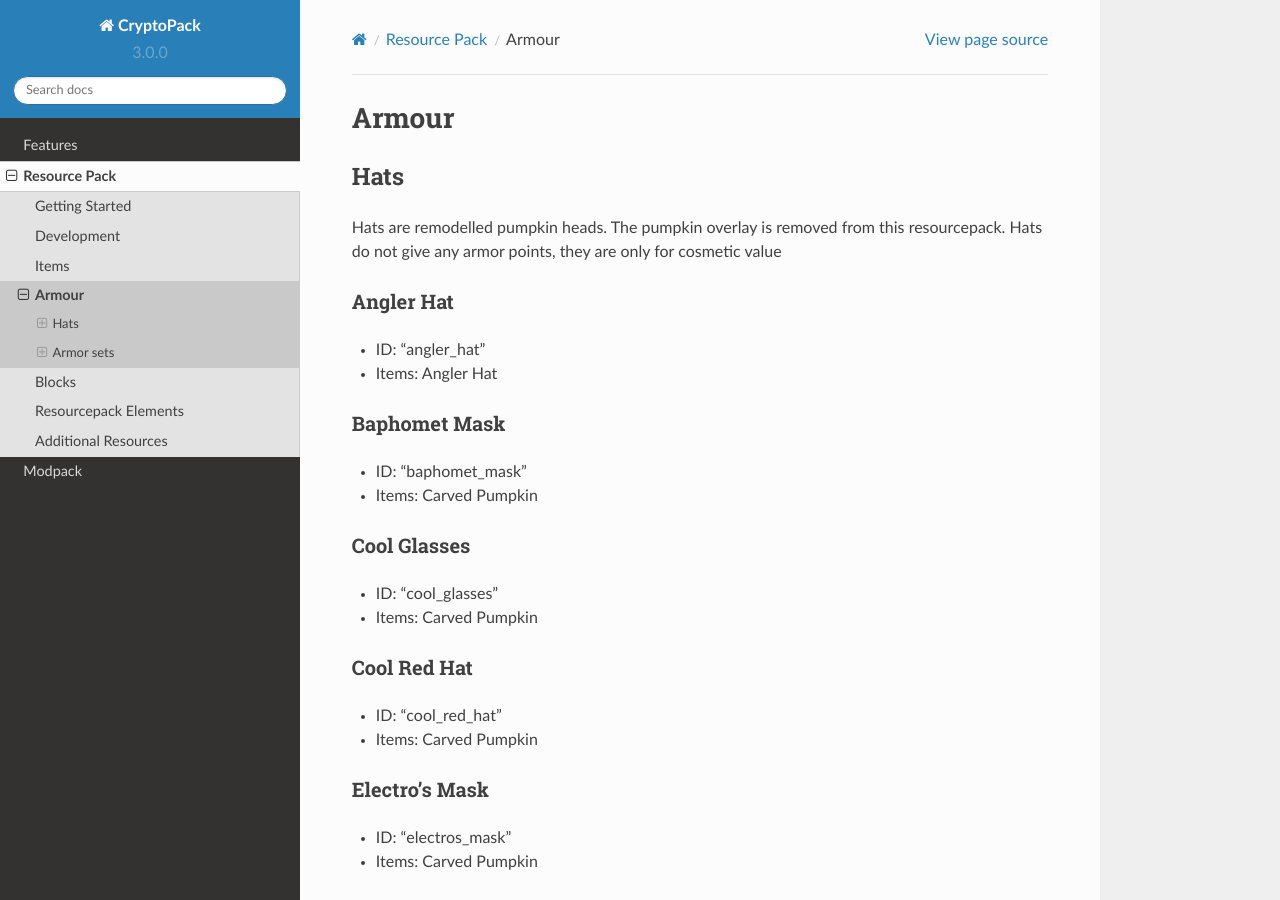
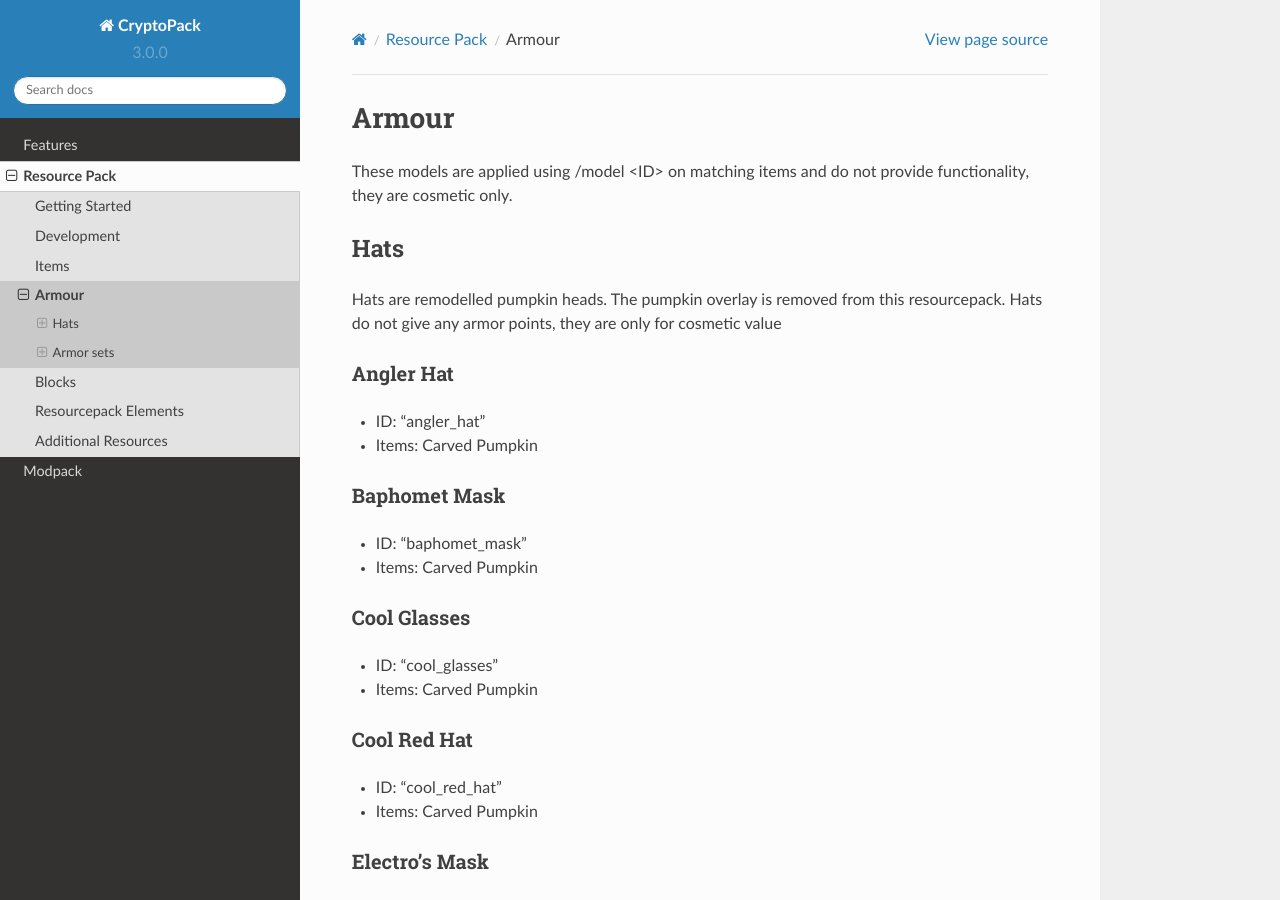
Before and after one commit to Shwabbaa/cryptopack-docs, a Sphinx documentation site: the page built from docs/source/resourcepack/armor.rst, in a window 1280 px wide and 900 px high. Built offline with Sphinx 7.4.7 and the Read the Docs theme 2.0.0, drawn with Linux system fonts in a browser that asks for light colours; pages that are not in the unit, such as notebooks, are missing from menus.

Commit message:
Update armor.rst

```diff
--- a/docs/source/resourcepack/armor.rst
+++ b/docs/source/resourcepack/armor.rst
@@ -1,5 +1,7 @@
 Armour
 ***************
+
+These models are applied using /model <ID> on matching items and do not provide functionality, they are cosmetic only.
 
 Hats
 ==========
@@ -10,7 +12,7 @@
 Angler Hat
 ~~~~~~~~~~~~~~~~
 * ID: "angler_hat"
-* Items: Angler Hat
+* Items: Carved Pumpkin
 
 Baphomet Mask
 ~~~~~~~~~~~~~~~~
```
